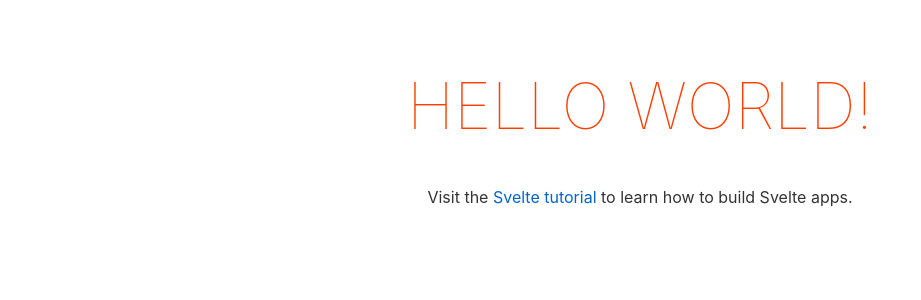
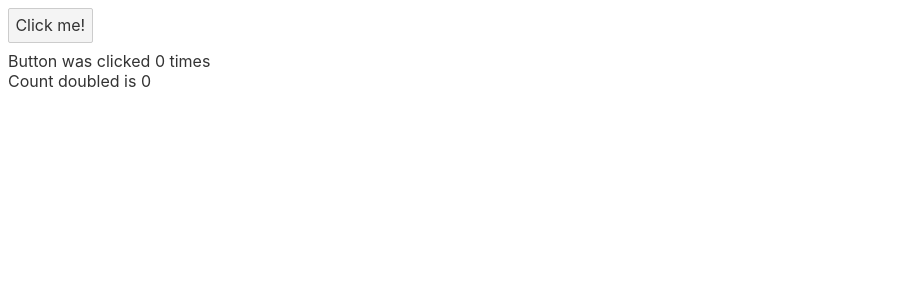
Before and after one commit to thorstenbaek/svelte-intro, a Svelte app: page / in a window 1280 px wide. Shown: the top 300 px of the page, without its empty margins (0-921 px from the left). Built offline with nearby package versions, Linux system fonts and the light colour scheme.

Commit message:
Added button and count variables

```diff
--- a/src/App.svelte
+++ b/src/App.svelte
@@ -1,30 +1,24 @@
 <script>
-	export let name;
+	var count = 0;
+	var doubled = 0;
+
+	$:  {
+		doubled = count * 2;
+		console.log("count was changed");
+	}
+
+	function buttonClicked() {
+		count++;
+	}
 </script>
 
-<main>
-	<h1>Hello {name}!</h1>
-	<p>Visit the <a href="https://svelte.dev/tutorial">Svelte tutorial</a> to learn how to build Svelte apps.</p>
-</main>
+<button on:click={buttonClicked}>
+	Click me!
+</button>
 
-<style>
-	main {
-		text-align: center;
-		padding: 1em;
-		max-width: 240px;
-		margin: 0 auto;
-	}
-
-	h1 {
-		color: #ff3e00;
-		text-transform: uppercase;
-		font-size: 4em;
-		font-weight: 100;
-	}
-
-	@media (min-width: 640px) {
-		main {
-			max-width: none;
-		}
-	}
-</style>
+<div>
+	Button was clicked {count} times
+</div>
+<div>
+	Count doubled is {doubled}
+</div>
--- a/src/main.js
+++ b/src/main.js
@@ -4,9 +4,6 @@ import App from './App.svelte';
 
 const app = new App({
 	target: document.body,
-	props: {
-		name: 'world'
-	}
 });
 
 export default app;
```
